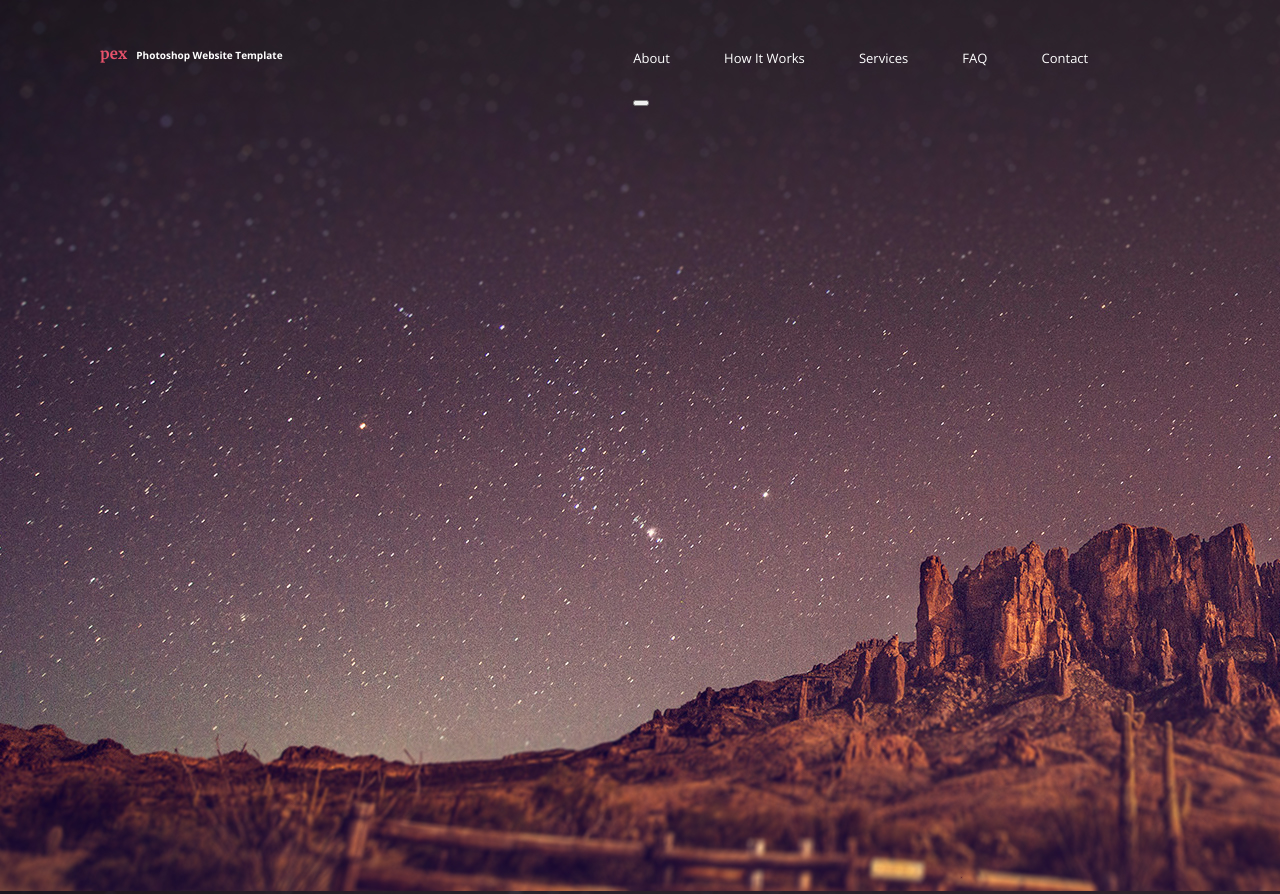
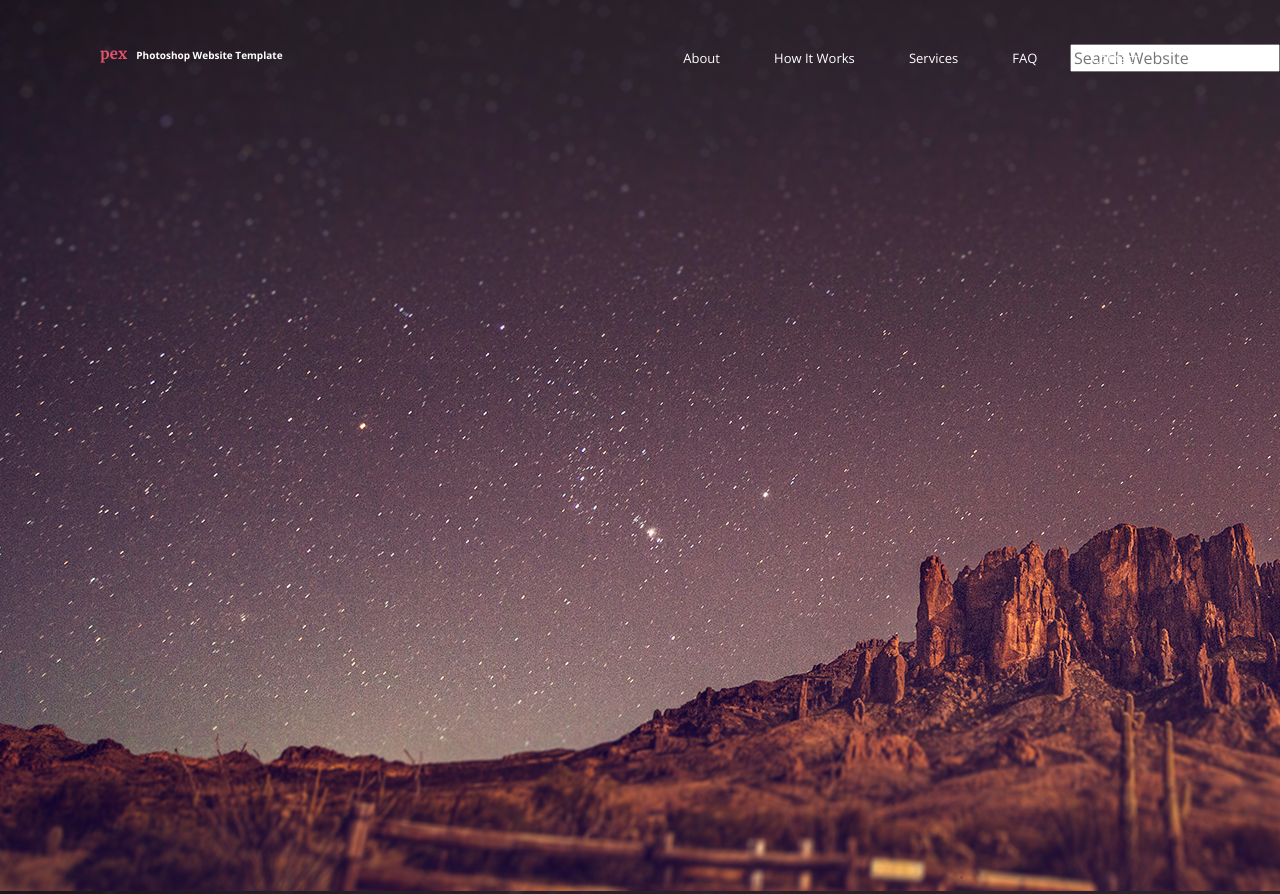
Before and after one commit to ShaRay/pex, a website: page index.html in a window 1280 px wide. Drawn offline with nearby package versions, Linux system fonts and the light colour scheme.

Commit message:
put search button on without style - that comes next

```diff
--- a/assets/scss/base/reset.scss
+++ b/assets/scss/base/reset.scss
@@ -289,5 +289,7 @@ textarea {
 
 .list-reset {
   list-style: none;
+	margin: 0;
+	margin-right: 0;
   padding-left: 0;
 }
--- a/assets/scss/modules/hero.scss
+++ b/assets/scss/modules/hero.scss
@@ -20,6 +20,7 @@
 .main-nav {
   margin-left: 100px;
   margin-top: 45px;
+  margin-bottom: 0;
 }
 
 .list-item {
@@ -30,6 +31,12 @@
   color: $white;
   font-size: 13px;
   list-style: none;
-  margin-right: 50px;
+  margin-left: 50px;
   text-decoration: none;
 }
+
+.search {
+  display: inline-block;
+  float: right;
+  margin-top: -25px;
+}
--- a/index.html
+++ b/index.html
@@ -25,7 +25,7 @@
             <li class="list-item"><a class="link-item" href="#">FAQ</a></li>
             <li class="list-item"><a class="link-item" href="#">Contact</a></li>
           </ul>
-          <button></button>
+          <input class="search" type="text" placeholder="Search Website">
         </div>
       </div>
     </div>
```
Also changed, not shown: dist/css/application.css.
